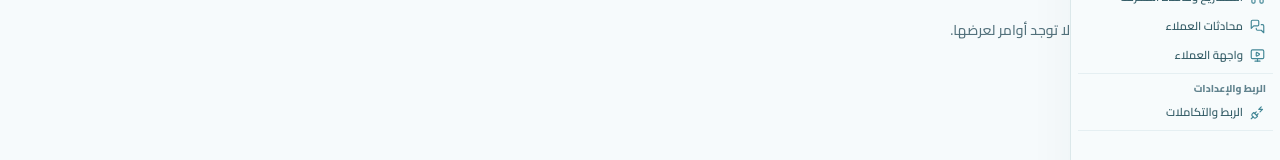
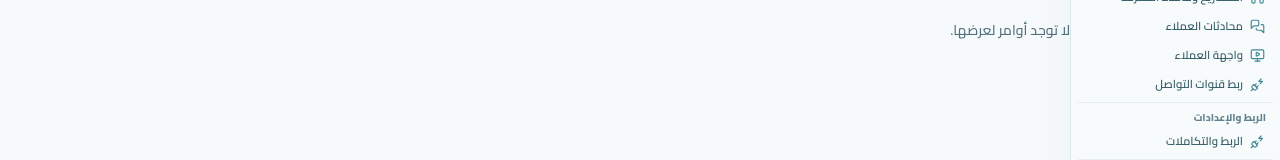
Before and after one commit to Premieros/agent, a Next.js app: page /assistant/desktop in a window 1280 px wide. Shown: the part 586-746 px from the top of the page. Built offline with nearby package versions, Linux system fonts and the light colour scheme; no server answers.

Commit message:
feat(support): expose unified channel setup link

```diff
--- a/components/workspace-shell.tsx
+++ b/components/workspace-shell.tsx
@@ -34,7 +34,8 @@ const groups:Group[]=[
  {title:"خدمة العملاء الذكية",items:[
   {href:"/support",label:"المشاريع وقاعدة المعرفة",icon:Headphones},
   {href:"/support/conversations",label:"محادثات العملاء",icon:MessagesSquare},
-  {href:"/support/customer",label:"واجهة العملاء",icon:MonitorPlay}
+  {href:"/support/customer",label:"واجهة العملاء",icon:MonitorPlay},
+  {href:"/support/channels",label:"ربط قنوات التواصل",icon:PlugZap}
  ]},
  {title:"الربط والإعدادات",items:[
   {href:"/assistant/integrations",label:"الربط والتكاملات",icon:PlugZap}
@@ -46,7 +47,7 @@ export default function WorkspaceShell({children}:{children:ReactNode}){
  const searchParams=useSearchParams();
  const isWorkspace=pathname==="/"||pathname==="/studio"||pathname==="/assistant"||
    pathname.startsWith("/assistant/")||pathname==="/crm"||pathname.startsWith("/crm/")||
-   pathname==="/support"||pathname==="/support/conversations";
+   pathname==="/support"||pathname.startsWith("/support/");
  const [mobileOpen,setMobileOpen]=useState(false);
  useEffect(()=>{
   const close=()=>setMobileOpen(false);
```
